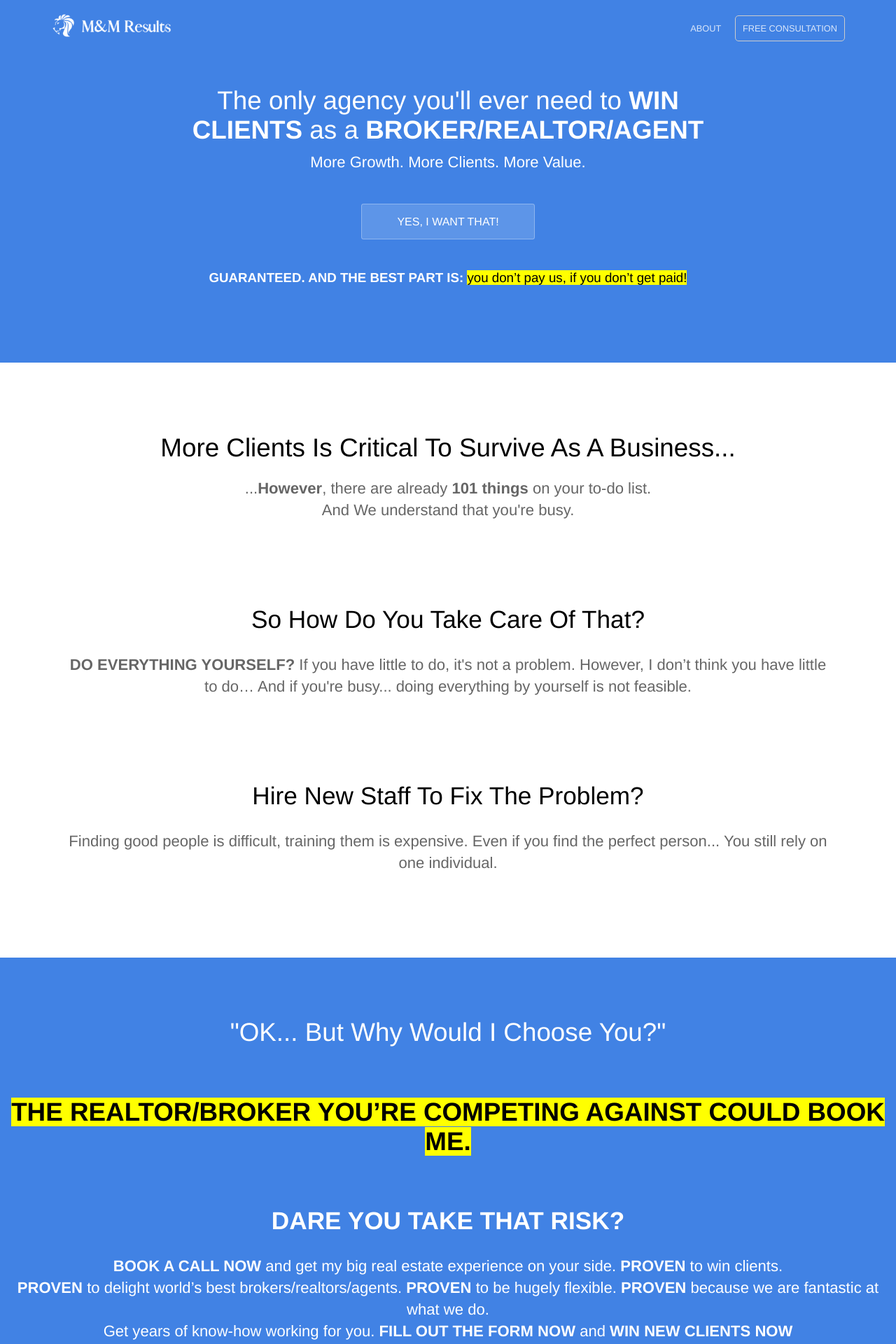
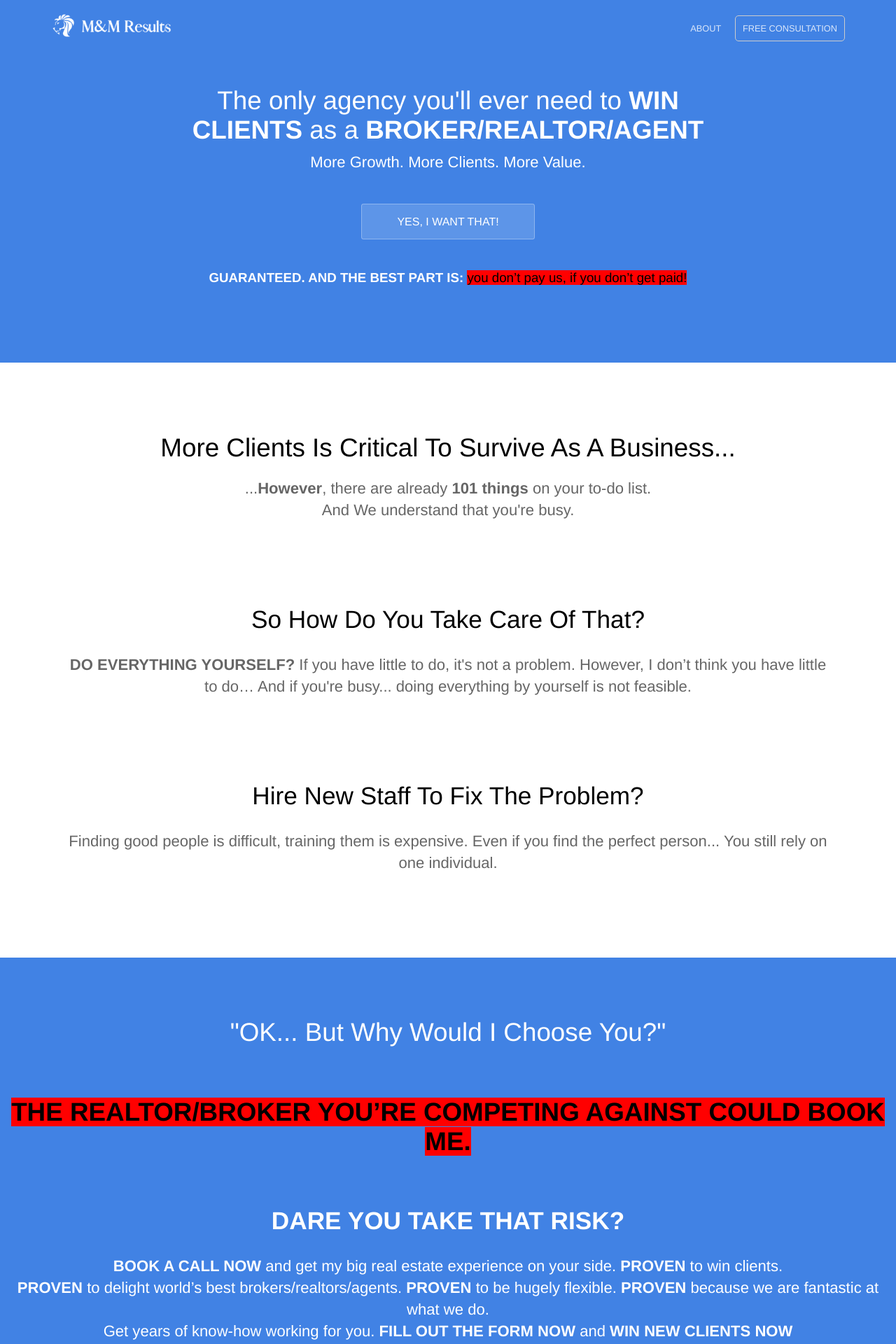
Before and after one commit to Huntinex/MMResults, a Jekyll site: the page built from index.html, in a window 1280 px wide. Shown: the top 1920 px of the page at 70% size. Built offline with Jekyll 4.4.1, drawn with Linux system fonts in a browser that asks for light colours.

Commit message:
Update index.html

```diff
--- a/index.html
+++ b/index.html
@@ -11,6 +11,12 @@ description: More Growth. More Clients. More Value.
 		<h3 style="font-weight: 450;"><strong>GUARANTEED. AND THE BEST PART IS:</strong> <mark>you don’t pay us, if you don’t get paid!</mark></h3>
 	</div>
 </section>
+
+<style>
+	mark {
+  background-color: RED;
+}
+</style>
 
 <div class="content" style="font-weight: 350;">
 	<center><section>
```
